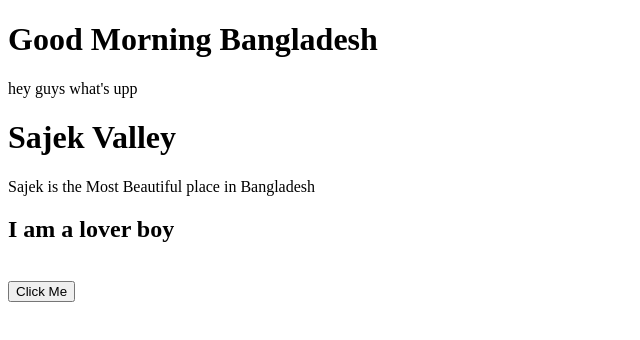
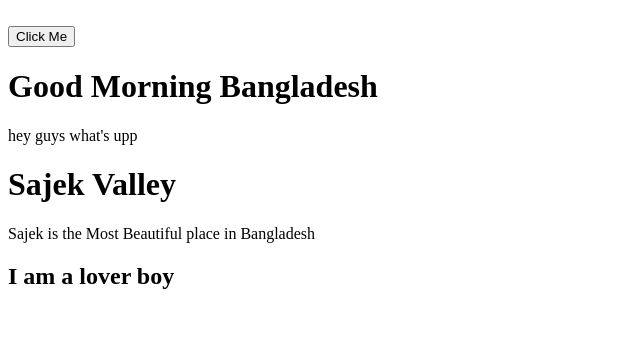
Before and after one commit to sagorsourav/my-first-website, a plain HTML site: page my-first-website/index.html in a window 1280 px wide. Shown: the whole page, without its empty margins (0-640 px from the left). Drawn offline with Linux system fonts and the light colour scheme.

Commit message:
new changes

```diff
--- a/my-first-website/index.html
+++ b/my-first-website/index.html
@@ -7,14 +7,14 @@
     <title>Document</title>
 </head>
 <body>
-    <h1>Good Morning Bangladesh</h1>
-    <p>hey guys what's upp</p>
-    <h1>Sajek Valley</h1>
-    <p>Sajek is the Most Beautiful place in Bangladesh</p>
-    <h2>I am a lover boy
-    </h2>
+
 
     <br>
     <button>Click Me</button>
 </body>
 </html>
+<h1>Good Morning Bangladesh</h1>
+    <p>hey guys what's upp</p>
+    <h1>Sajek Valley</h1>
+    <p>Sajek is the Most Beautiful place in Bangladesh</p>
+    <h2>I am a lover boy</h2>
```
